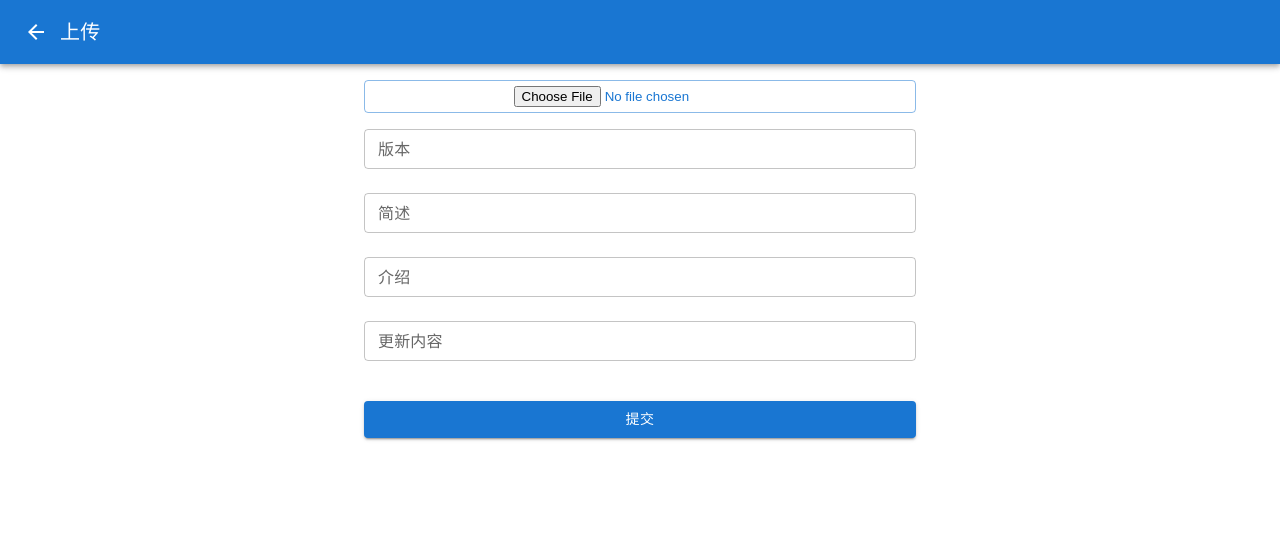
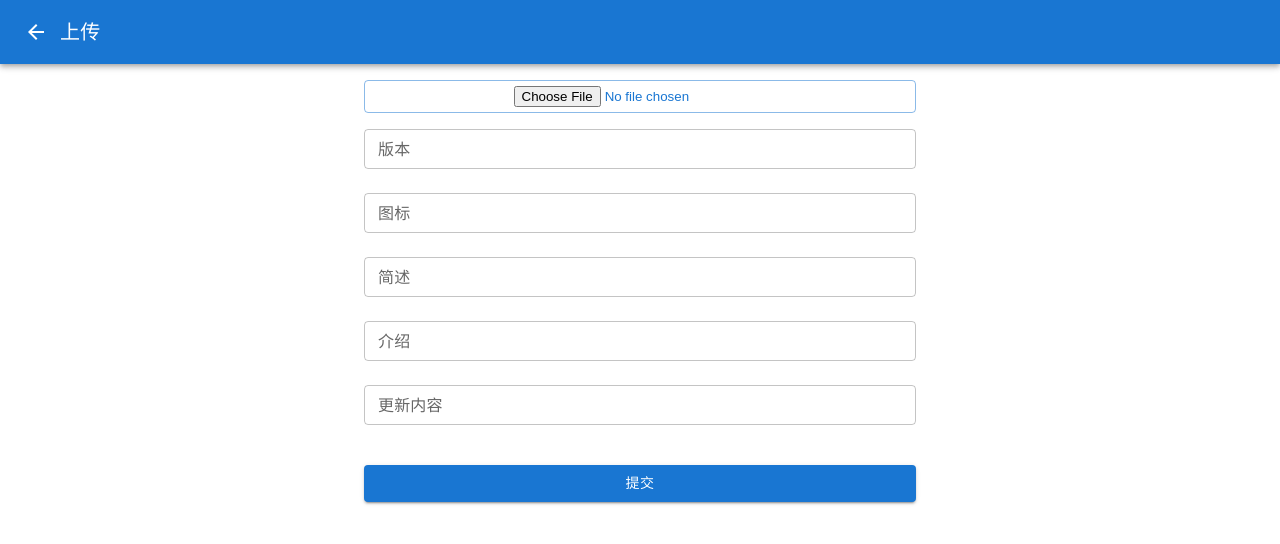
Before and after one commit to Honye/site-scriptore, a Next.js app: page /upload in a window 1280 px wide. Shown: the top 544 px of the page. Built offline with nearby package versions, Linux system fonts and the light colour scheme.

Commit message:
feat: 修复更新列表

```diff
--- a/pages/api/upload.js
+++ b/pages/api/upload.js
@@ -74,6 +74,7 @@ const main = async (req, res) => {
       ...repo,
       content: JSON.stringify({
         version: fields.version || '0.0.0',
+        icon: fields.icon || undefined,
         brief: fields.brief || '',
         description: fields.description || '',
         whatIsNew: fields.whatIsNew || '',
--- a/pages/upload.js
+++ b/pages/upload.js
@@ -52,6 +52,13 @@ export default function Upload() {
             placeholder="1.0.0"
           />
           <TextField
+            name="icon"
+            label="图标"
+            size="small"
+            margin="normal"
+            placeholder="Material Icon name"
+          />
+          <TextField
             name="brief"
             label="简述"
             size="small"
```
Also changed, not shown: components/UpdateItem.js (+8 -1 lines), pages/updates.js (+9 -4 lines).
